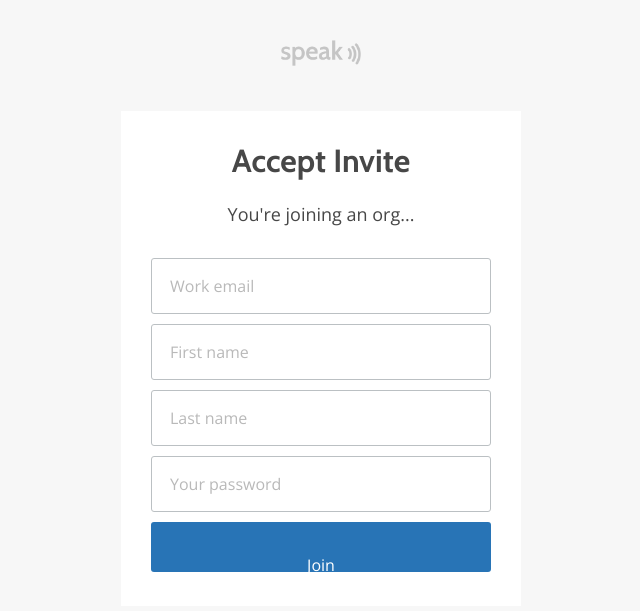
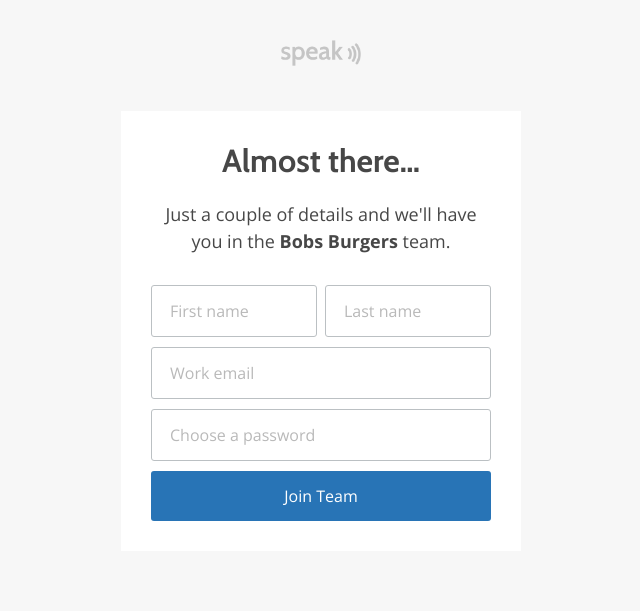
Before and after one commit to speak/website, a Jekyll site: the page built from invite/index.html, in a window 1280 px wide. Shown: the top 611 px of the page, without its empty margins (319-959 px from the left). Built offline with Jekyll 4.4.1, drawn with Linux system fonts in a browser that asks for light colours; nearby versions of some CDN libraries.

Commit message:
Styling. Done.

```diff
--- a/css/form.scss
+++ b/css/form.scss
@@ -9,11 +9,11 @@ input[type=email] {
   border: 1px solid #BBC0C3;
   font-size: 16px;
   font-weight: lighter;
-    color: #838383;
+  color: #636363;
   border-radius: 3px;
   padding: 18px;
   width: 100%;
-    height: 56px;
+  height: 52px;
   margin-right: 8px;
 
   &::-webkit-input-placeholder {
@@ -21,17 +21,21 @@ input[type=email] {
   }
 }
 
-input[type=submit] {
+input[type=submit],
+input[type=button] {
   background: #2874B6;
   color: #fff;
   font-size: 16px;
   border: none;
   border-radius: 3px;
   padding: 19px 42px;
+  line-height: 0;
   -webkit-appearance: none;
   width: 100%;
 
-  &:hover {
+  &:hover,
+  &:active {
+    color: #fff;
     background: darken(#2874B6, 5%);
   }
 }
--- a/css/simple.scss
+++ b/css/simple.scss
@@ -37,4 +37,17 @@ body {
       }
     }
   }
+
+  #invite-accept {
+    .first-name,
+    .last-name {
+      width: 166px;
+      float: left;
+      margin-right: 0;
     }
+
+    .last-name {
+      float: right;
+    }
+  }
+}
--- a/invite/index.html
+++ b/invite/index.html
@@ -4,18 +4,18 @@ layout: simple
 script: invite.js
 ---
 
-<h1>Accept Invite</h1>
+<h1>Almost there&hellip;</h1>
 <p id="password-reset-instructions">
-  You're joining an org...
+  Just a couple of details and we'll have you in the <strong>Bobs Burgers</strong> team.
 </p>
 <form id="invite-accept" action="{% if site.GH_ENV == 'gh_pages' %}https://bulldog.speak.io{% else %}http://docker:9393{% endif %}/users">
   <div class="banner error"></div>
   <div class="banner success"></div>
   <div class="field-wrapper">
-    <input class="email" id="email" type="text" name="email" placeholder="Work email" required>
     <input class="first-name" id="first_name" type="text" name="first_name" placeholder="First name" required>
     <input class="last-name" id="last_name" type="text" name="last_name" placeholder="Last name" required>
-    <input class="password" id="password" type="password" name="password" placeholder="Your password" required>
-    <input type="submit" name="submit" value="Join" id="ss-submit" class="jfk-button jfk-button-action ">
+    <input class="email" id="email" type="text" name="email" placeholder="Work email" required>
+    <input class="password" id="password" type="password" name="password" placeholder="Choose a password" required>
+    <input type="submit" name="submit" value="Join Team" id="ss-submit" class="button button-primary ">
   </div>
 </form>
--- a/password/reset/index.html
+++ b/password/reset/index.html
@@ -15,6 +15,6 @@ script: password-reset.js
   <div class="field-wrapper">
     <input id="password" type="password" name="password" placeholder="Your new password" required>
     <input id="password_confirmation" type="password" name="password_confirmation" placeholder="Confirm new password" required>
-    <input type="submit" name="submit" value="Save password" id="ss-submit" class="jfk-button jfk-button-action ">
+    <input type="submit" name="submit" value="Save password" id="ss-submit" class="button button-primary">
   </div>
 </form>
```
Also changed, not shown: other parts of password/reset/index.html (+1 -1 lines). Lines whose indentation alone changed are shown as unchanged.
